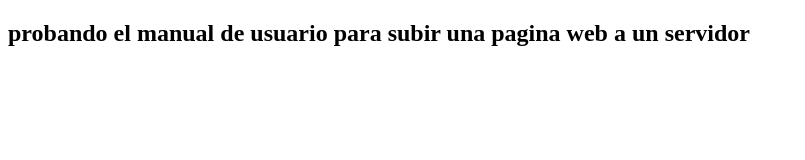
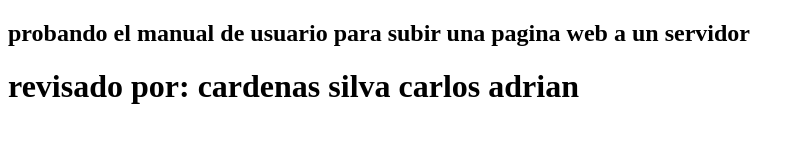
Before and after one commit to fiera8/github_carlos, a plain HTML site: page index.html in a window 1280 px wide. Shown: the whole page, without its empty margins (0-805 px from the left). Drawn offline with Linux system fonts and the light colour scheme.

Commit message:
index.html

```diff
--- a/index.html
+++ b/index.html
@@ -8,6 +8,7 @@
 <body>
 
     <h2>probando el manual de usuario para subir una pagina web a un servidor</h2>
+    <h1>revisado por: cardenas silva carlos adrian</h1>
 
 </body>
 </html>
```
